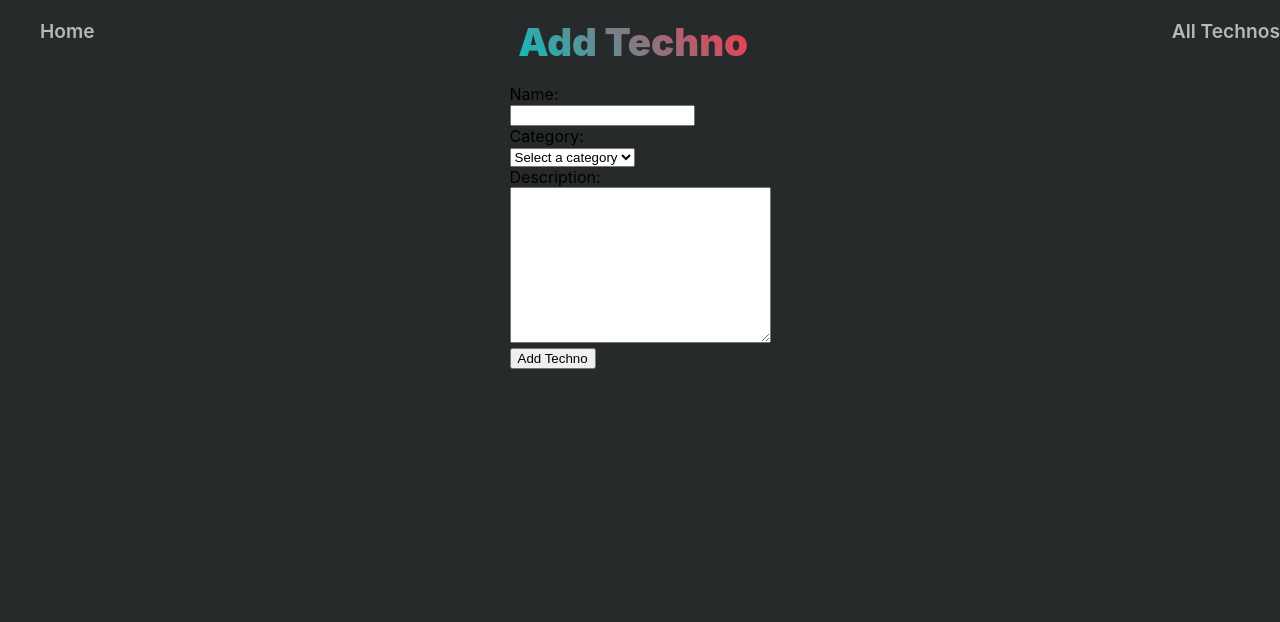
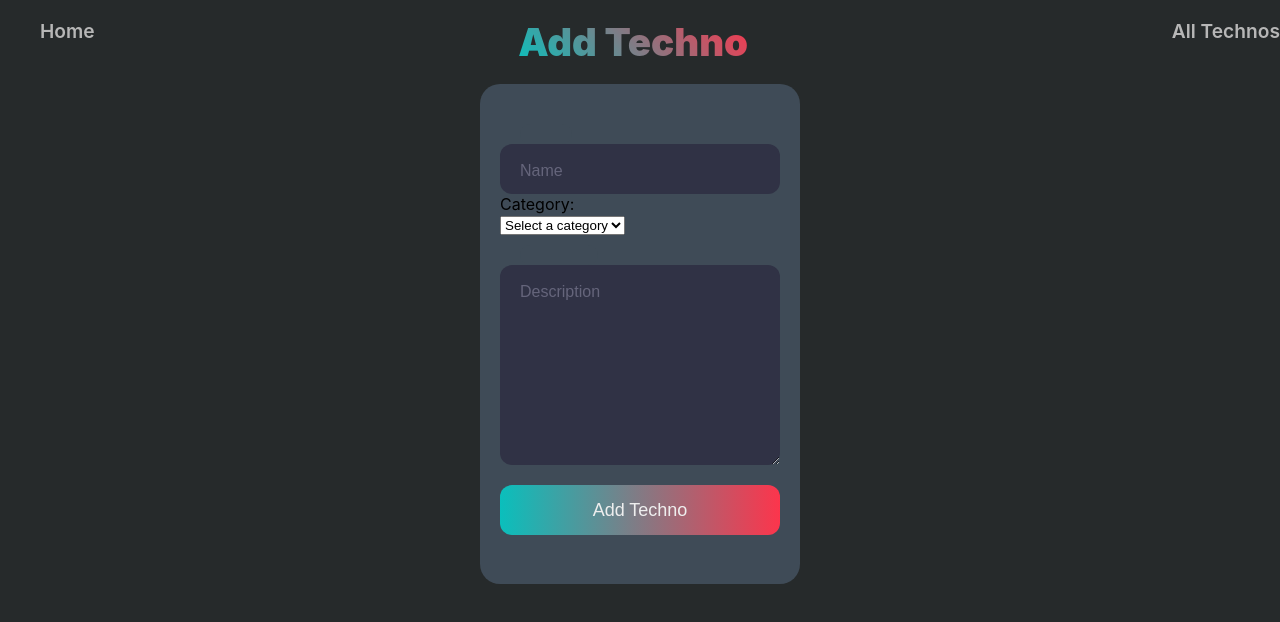
Before and after one commit to MaximeFont/react_techno_list, a React (Create React App) app in the folder my-techno-list/: page /add in a window 1280 px wide. Shown: the top 622 px of the page. Built offline with nearby package versions, Linux system fonts and the light colour scheme.

Commit message:
add css to the add techno form
need to modify the style of the category selector

```diff
--- a/my-techno-list/src/css/technoAdd.css
+++ b/my-techno-list/src/css/technoAdd.css
@@ -3,3 +3,128 @@
     flex-direction: column;
     align-items: center;
 }
+
+.techno-form {
+    background-color: #3F4B57;
+    border-radius: 20px;
+    box-sizing: border-box;
+    height: 500px;
+    padding: 20px;
+    width: 320px;
+}
+
+.input-container {
+    height: 50px;
+    position: relative;
+    width: 100%;
+}
+
+
+.ic1 {
+    margin-top: 40px;
+}
+
+.ic2 {
+    margin-top: 30px;
+}
+
+.input {
+    background-color: #303245;
+    border-radius: 12px;
+    border: 0;
+    box-sizing: border-box;
+    color: #eee;
+    font-size: 18px;
+    height: 100%;
+    outline: 0;
+    padding: 4px 20px 0;
+    width: 100%;
+}
+
+.large-input {
+    background-color: #303245;
+    border-radius: 12px;
+    border: 0;
+    box-sizing: border-box;
+    color: #eee;
+    font-size: 14px;
+    height: 400%;
+    outline: 0;
+    padding: 15px 20px 0;
+    width: 100%;
+}
+
+.cut {
+    background-color: #3F4B57;
+    border-radius: 10px;
+    height: 20px;
+    left: 20px;
+    position: absolute;
+    top: -20px;
+    transform: translateY(0);
+    transition: transform 200ms;
+    width: 76px;
+}
+
+.cut-name {
+    width: 52px;
+}
+
+.cut-description {
+    width: 78px;
+}
+
+.input:focus~.cut,
+.input:not(:placeholder-shown)~.cut {
+    transform: translateY(8px);
+}
+
+.placeholder {
+    color: #65657b;
+    font-family: sans-serif;
+    left: 20px;
+    line-height: 14px;
+    pointer-events: none;
+    position: absolute;
+    transform-origin: 0 50%;
+    transition: transform 200ms, color 200ms;
+    top: 20px;
+}
+
+.input:focus~.placeholder,
+.input:not(:placeholder-shown)~.placeholder {
+    transform: translateY(-30px) translateX(10px) scale(0.75);
+}
+
+.input:not(:placeholder-shown)~.placeholder {
+    color: #808097;
+}
+
+
+
+.input:focus~.placeholder {
+    color: #FC354C;
+}
+
+.submit {
+    background: #FC354C;
+    background: -webkit-linear-gradient(to right, #0ABFBC, #FC354C);
+    background: linear-gradient(to right, #0ABFBC, #FC354C);
+    border-radius: 12px;
+    border: 0;
+    box-sizing: border-box;
+    color: #eee;
+    cursor: pointer;
+    font-size: 18px;
+    height: 50px;
+    margin-top: 150px;
+    outline: 0;
+    text-align: center;
+    width: 100%;
+}
+
+.submit:active {
+    background: #FC354C;
+    background: -webkit-linear-gradient(to right, #FC354C, #0ABFBC);
+    background: linear-gradient(to right, #FC354C, #0ABFBC);
+}
--- a/my-techno-list/src/pages/TechnoAdd.js
+++ b/my-techno-list/src/pages/TechnoAdd.js
@@ -27,10 +27,12 @@ export default function TechnoAdd(props) {
         <div className="techno-add">
             <div className="techno-form">
                 <form onSubmit={(event) => handleSubmit(event)}>
-                    <label htmlFor="technoname">Name:</label>
-                    <br />
-                    <input type="text" name="technoname" id="technoname" value={techno.technoname} onChange={(event) => handleChange(event)} />
-                    <br />
+                    <div className="input-container ic1">
+                        <input className="input" type="text" name="technoname" id="technoname" value={techno.technoname} onChange={(event) => handleChange(event)} placeholder=" " />
+                        <div className="cut cut-name"></div>
+                        <label htmlFor="technoname" className="placeholder">Name</label>
+                    </div>
+                    <div className="select-container">
                         <label htmlFor="technocategory">Category:</label>
                         <br />
                         <select name="technocategory" id="technocategory" value={techno.technocategory} onChange={(event) => handleChange(event)}>
@@ -40,10 +42,11 @@ export default function TechnoAdd(props) {
                             <option value="fullstack">Full stack</option>
                             <option value="other">Other</option>
                         </select>
-                    <br />
-                    <label htmlFor="technodescription">Description:</label>
-                    <br />
+                    </div>
+                    <div className="input-container ic2">
                         <textarea
+                            className="large-input input"
+                            placeholder=" "
                             name="technodescription"
                             id="technodescription"
                             cols="30"
@@ -51,8 +54,11 @@ export default function TechnoAdd(props) {
                             value={techno.technodescription}
                             onChange={(event) => handleChange(event)}
                         ></textarea>
+                        <div className="cut cut-description"></div>
+                        <label htmlFor="technodescription" className="placeholder">Description</label>
+                    </div>
                     <br />
-                    <input type="submit" value="Add Techno" />
+                    <input className="submit" type="submit" value="Add Techno" />
                 </form>
             </div>
         </div>
```
Lines whose indentation alone changed are shown as unchanged.
